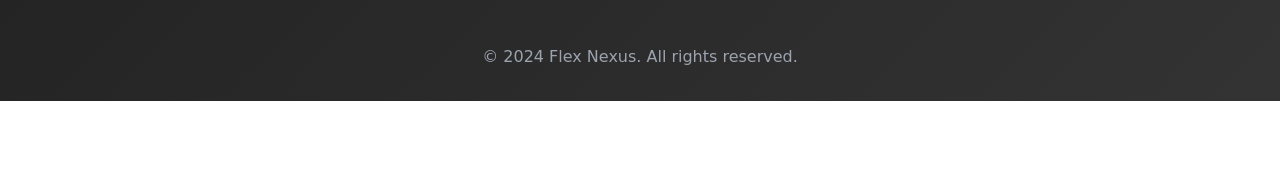
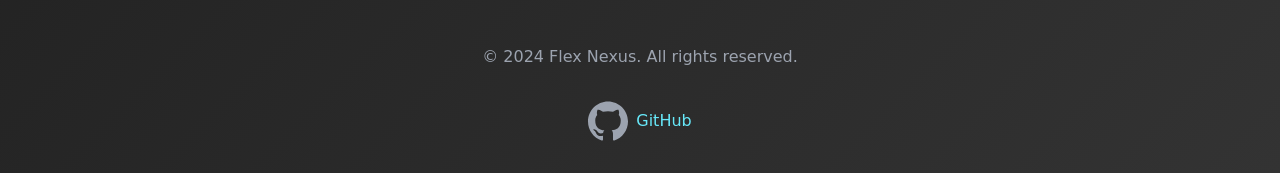
Before and after one commit to FlexNexus/Intro, a plain HTML site: page pirate.html in a window 1280 px wide. Shown: the part 937-1110 px from the top of the page. Before the commit the page ends 1038 px from the top, so only its background shows below. Drawn offline with nearby package versions, Linux system fonts and the light colour scheme; a web font is replaced by a local one.

Commit message:
Implement GitHub icon and link in footer section

```diff
--- a/pirate.html
+++ b/pirate.html
@@ -256,5 +256,15 @@
     <footer class="text-center mt-12 text-gray-400">
         &copy; 2024 Flex Nexus. All rights reserved.
     </footer>
+
+    <!-- GitHub Icon Link -->
+<div class="text-center mt-8">
+    <a href="https://github.com/FlexNexus" target="_blank" class="flex items-center justify-center">
+        <svg xmlns="http://www.w3.org/2000/svg" width="40" height="40" viewBox="0 0 24 24" fill="currentColor" class="text-gray-400 hover:text-gray-200">
+            <path d="M12 .297c-6.627 0-12 5.373-12 12 0 5.302 3.438 9.8 8.207 11.387.599.111.793-.261.793-.577v-2.234c-3.338.726-4.033-1.416-4.033-1.416-.546-1.387-1.333-1.756-1.333-1.756-1.089-.745.083-.729.083-.729 1.205.084 1.839 1.237 1.839 1.237 1.07 1.834 2.807 1.304 3.492.997.107-.775.418-1.305.762-1.604-2.665-.305-5.467-1.334-5.467-5.931 0-1.311.469-2.381 1.236-3.221-.124-.303-.535-1.524.117-3.176 0 0 1.008-.322 3.301 1.23.957-.266 1.983-.399 3.003-.404 1.02.005 2.047.138 3.006.404 2.291-1.552 3.297-1.23 3.297-1.23.653 1.653.242 2.874.118 3.176.77.84 1.235 1.911 1.235 3.221 0 4.609-2.807 5.624-5.479 5.921.43.372.823 1.102.823 2.222v3.293c0 .319.192.694.801.576 4.765-1.589 8.199-6.086 8.199-11.386 0-6.627-5.373-12-12-12z"/>
+        </svg>
+        <span class="ml-2 text-cyan-300">GitHub</span>
+    </a>
+</div>
 </body>
 </html>
```
